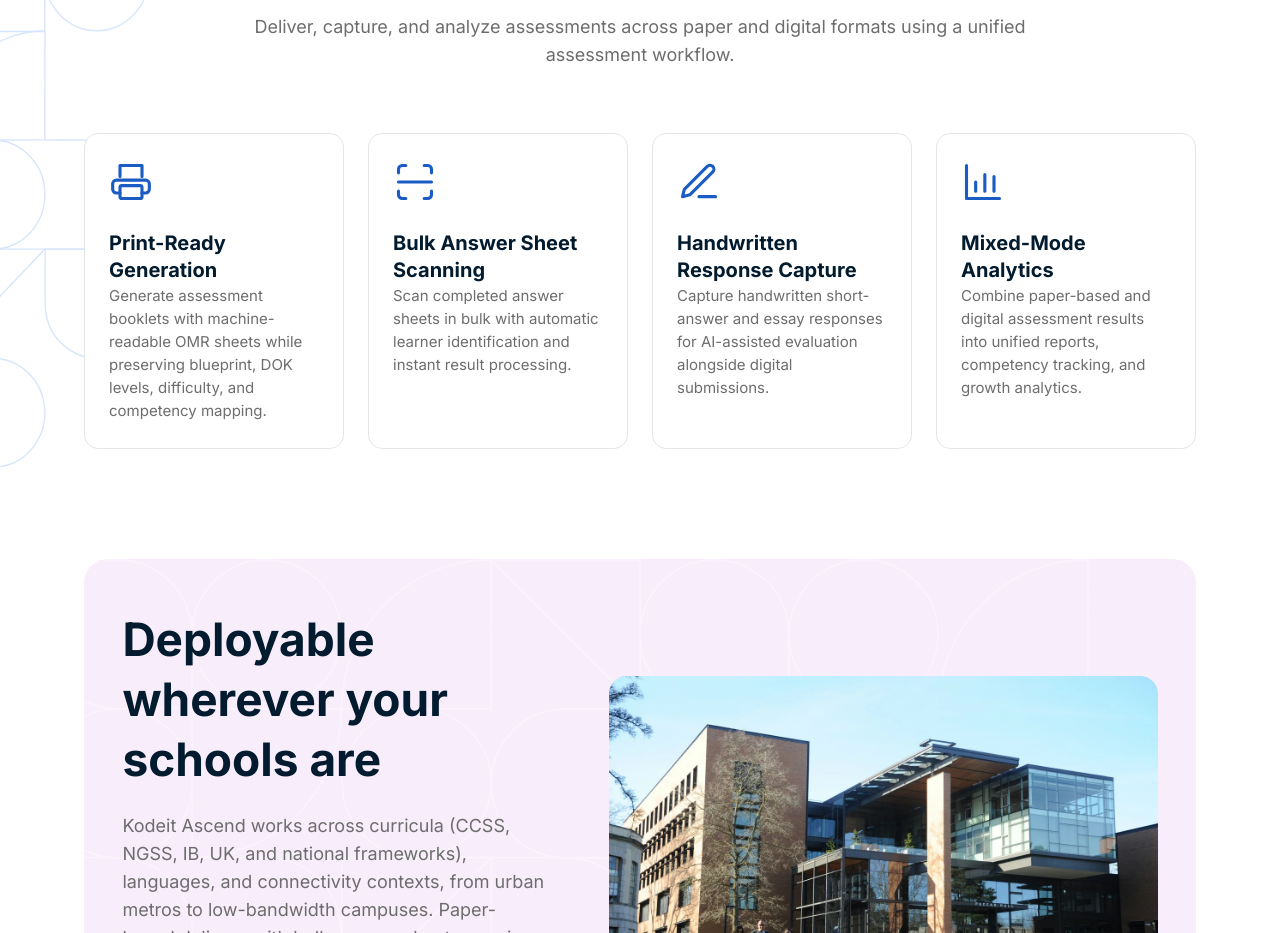
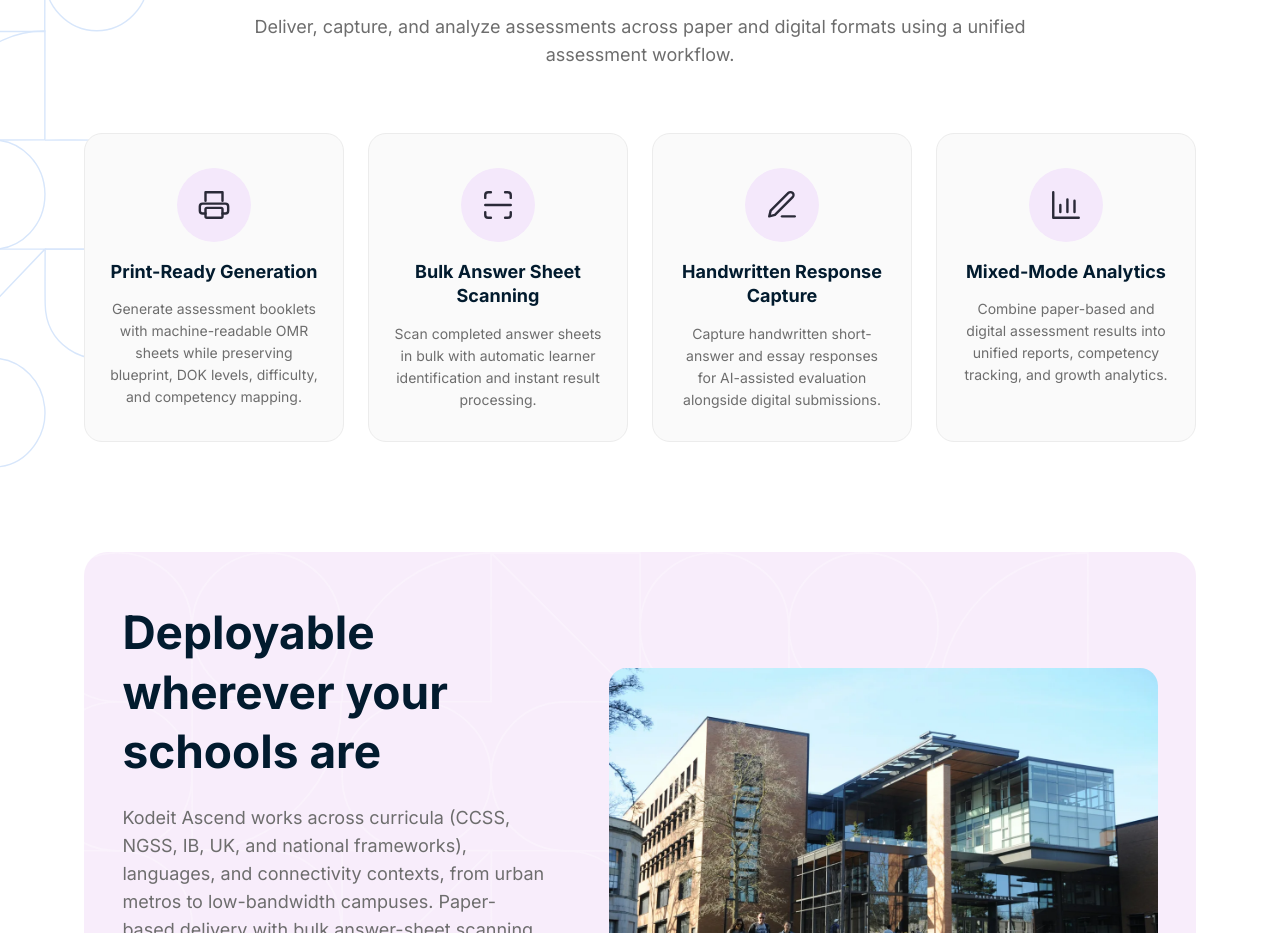
Before and after one commit to techviron-admin/kodeit-ascend, a Next.js app in the folder kodeit-next/: page /product in a window 1280 px wide. Shown: the part 1840-2773 px from the top of the page. Built offline with nearby package versions, Linux system fonts and the light colour scheme.

Commit message:
Match Flexible assessment modes section to Figma (centered cards, circular icon badges)

```diff
--- a/kodeit-next/app/product.css
+++ b/kodeit-next/app/product.css
@@ -182,6 +182,63 @@
   transform: translateX(4px);
 }
 
+/* ---------- Flexible assessment modes ---------- */
+.pm-grid {
+  display: grid;
+  grid-template-columns: repeat(4, 1fr);
+  gap: 24px;
+  position: relative;
+  z-index: 1;
+}
+.pm-card {
+  background: #fafafa;
+  border: 1px solid #ececec;
+  border-radius: 18px;
+  padding: 34px 24px 30px;
+  text-align: center;
+  display: flex;
+  flex-direction: column;
+  align-items: center;
+  gap: 14px;
+}
+.pm-badge {
+  width: 74px;
+  height: 74px;
+  border-radius: 50%;
+  background: #f4e8fb;
+  display: grid;
+  place-items: center;
+  color: #2a2a38;
+  margin-bottom: 4px;
+}
+.pm-badge svg {
+  width: 34px;
+  height: 34px;
+}
+.page-home .pm-card h3 {
+  font-size: 18px;
+  line-height: 1.35;
+  font-weight: 700;
+  color: #021b2e;
+  margin: 0;
+}
+.pm-card p {
+  font-size: 14px;
+  line-height: 22px;
+  color: var(--kd-body);
+  margin: 0;
+}
+@media (max-width: 1100px) {
+  .pm-grid {
+    grid-template-columns: repeat(2, 1fr);
+  }
+}
+@media (max-width: 560px) {
+  .pm-grid {
+    grid-template-columns: 1fr;
+  }
+}
+
 /* ---------- Scale section ---------- */
 .pd-scale {
   padding: 20px 0 90px;
--- a/kodeit-next/app/product/page.jsx
+++ b/kodeit-next/app/product/page.jsx
@@ -84,13 +84,7 @@ const sw = {
 const modes = [
   {
     icon: (
-      <svg
-        viewBox="0 0 24 24"
-        width="44"
-        height="44"
-        style={{ color: "#1b5cc4" }}
-        {...sw}
-      >
+      <svg viewBox="0 0 24 24" {...sw}>
         <path d="M6 9V3h12v6" />
         <path d="M6 18H4a2 2 0 0 1-2-2v-3a2 2 0 0 1 2-2h16a2 2 0 0 1 2 2v3a2 2 0 0 1-2 2h-2" />
         <rect x="6" y="14" width="12" height="7" rx="1" />
@@ -101,13 +95,7 @@ const modes = [
   },
   {
     icon: (
-      <svg
-        viewBox="0 0 24 24"
-        width="44"
-        height="44"
-        style={{ color: "#1b5cc4" }}
-        {...sw}
-      >
+      <svg viewBox="0 0 24 24" {...sw}>
         <path d="M3 7V5a2 2 0 0 1 2-2h2M17 3h2a2 2 0 0 1 2 2v2M21 17v2a2 2 0 0 1-2 2h-2M7 21H5a2 2 0 0 1-2-2v-2" />
         <path d="M3 12h18" />
       </svg>
@@ -117,13 +105,7 @@ const modes = [
   },
   {
     icon: (
-      <svg
-        viewBox="0 0 24 24"
-        width="44"
-        height="44"
-        style={{ color: "#1b5cc4" }}
-        {...sw}
-      >
+      <svg viewBox="0 0 24 24" {...sw}>
         <path d="M12 20h9" />
         <path d="M16.5 3.5a2.12 2.12 0 0 1 3 3L7 19l-4 1 1-4Z" />
       </svg>
@@ -133,13 +115,7 @@ const modes = [
   },
   {
     icon: (
-      <svg
-        viewBox="0 0 24 24"
-        width="44"
-        height="44"
-        style={{ color: "#1b5cc4" }}
-        {...sw}
-      >
+      <svg viewBox="0 0 24 24" {...sw}>
         <path d="M3 3v18h18" />
         <path d="M8 17v-5M13 17V8M18 17v-8" />
       </svg>
@@ -249,14 +225,12 @@ export default function ProductPage() {
                 digital formats using a unified assessment workflow.
               </p>
             </div>
-            <div className="rp-grid">
+            <div className="pm-grid">
               {modes.map(({ icon, title, desc }) => (
-                <article className="rp-card" key={title}>
-                  {icon}
-                  <div>
-                    <h3>{title}</h3>
-                    <p>{desc}</p>
-                  </div>
+                <article className="pm-card" key={title}>
+                  <span className="pm-badge">{icon}</span>
+                  <h3>{title}</h3>
+                  <p>{desc}</p>
                 </article>
               ))}
             </div>
```
